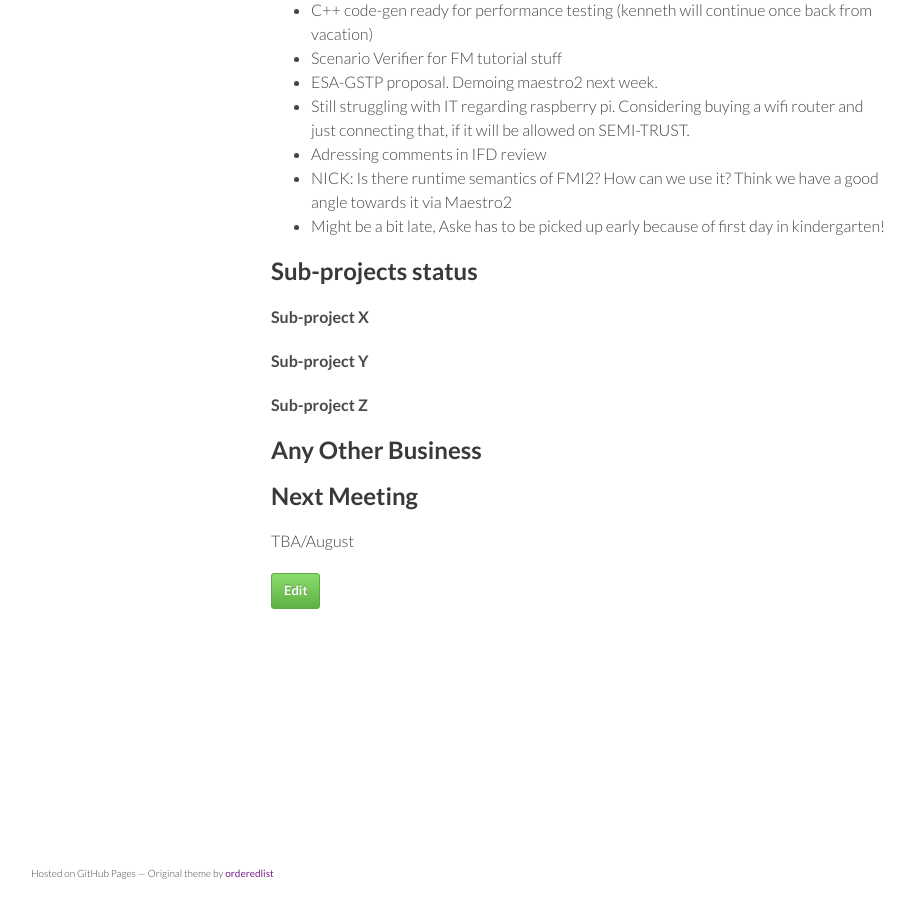
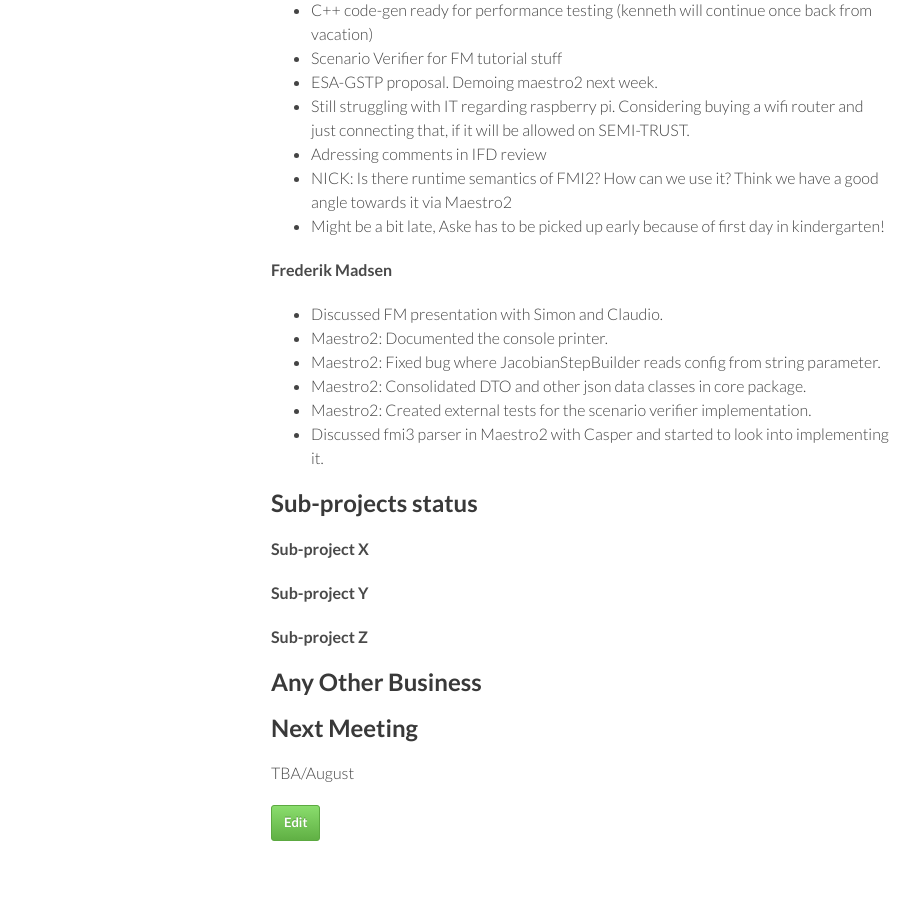
Before and after one commit to digitaltwincentre/digitaltwincentre.github.io, a Jekyll site: the page built from _biweeklies/Biweekly-43.md, in a window 1280 px wide and 900 px high, scrolled down 1099 px. Shown: the whole window, without its empty margins (179-1099 px from the left). Built offline with Jekyll 4.4.1, drawn with Linux system fonts in a browser that asks for light colours; nearby versions of some CDN libraries.

Commit message:
Update Biweekly-43.md

```diff
--- a/_biweeklies/Biweekly-43.md
+++ b/_biweeklies/Biweekly-43.md
@@ -56,6 +56,13 @@ date: 1 July 2021, 1230 CEST
 * NICK: Is there runtime semantics of FMI2? How can we use it? Think we have a good angle towards it via Maestro2
 * Might be a bit late, Aske has to be picked up early because of first day in kindergarten!
 
+#### Frederik Madsen
+* Discussed FM presentation with Simon and Claudio.
+* Maestro2: Documented the console printer.
+* Maestro2: Fixed bug where JacobianStepBuilder reads config from string parameter.
+* Maestro2: Consolidated DTO and other json data classes in core package.
+* Maestro2: Created external tests for the scenario verifier implementation.
+* Discussed fmi3 parser in Maestro2 with Casper and started to look into implementing it.
 
 
 ## Sub-projects status
```
